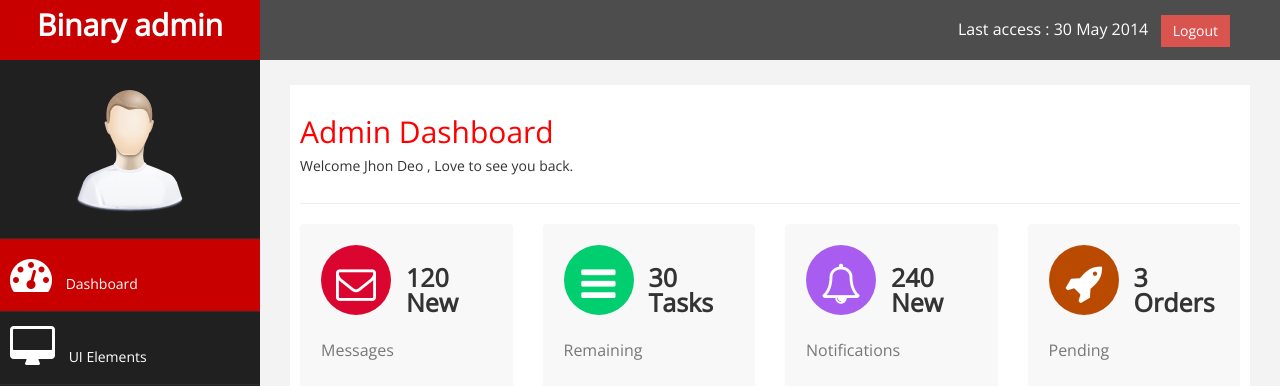
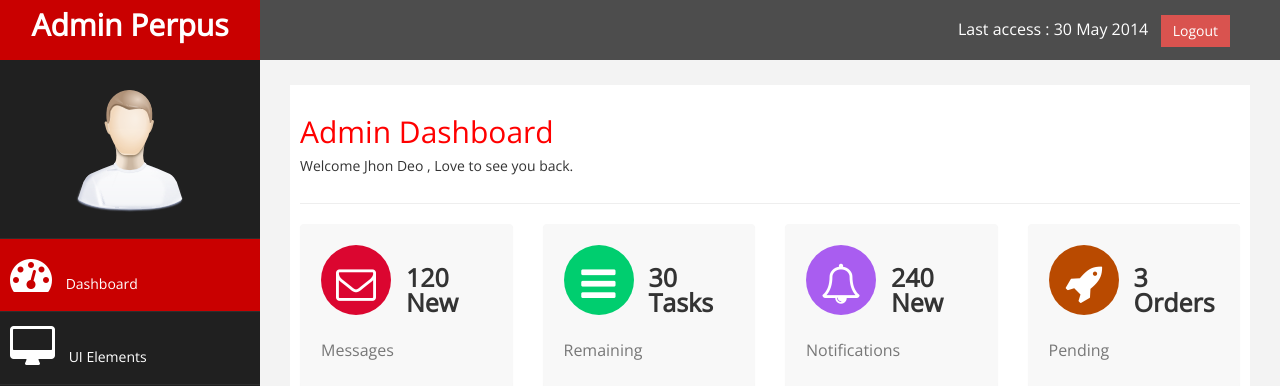
Before and after one commit to mhazim2/lis, a PHP site: page / in a window 1280 px wide. Shown: the top 386 px of the page. Run offline with PHP 8.4, Linux system fonts and the light colour scheme.

Commit message:
add template index.php

```diff
--- a/index.php
+++ b/index.php
@@ -3,7 +3,7 @@
 <head>
     <meta charset="utf-8" />
     <meta name="viewport" content="width=device-width, initial-scale=1.0" />
-    <title>Free Bootstrap Admin Template : Binary Admin</title>
+    <title>Library Information System : Faperta</title>
     <!-- BOOTSTRAP STYLES-->
     <link href="assets/css/bootstrap.css" rel="stylesheet" />
     <!-- FONTAWESOME STYLES-->
@@ -25,7 +25,7 @@
                 <span class="icon-bar"></span>
                 <span class="icon-bar"></span>
             </button>
-            <a class="navbar-brand" href="index.html">Binary admin</a>
+            <a class="navbar-brand" href="index.html">Admin Perpus</a>
         </div>
         <div style="color: white;
 padding: 15px 50px 5px 50px;
```
